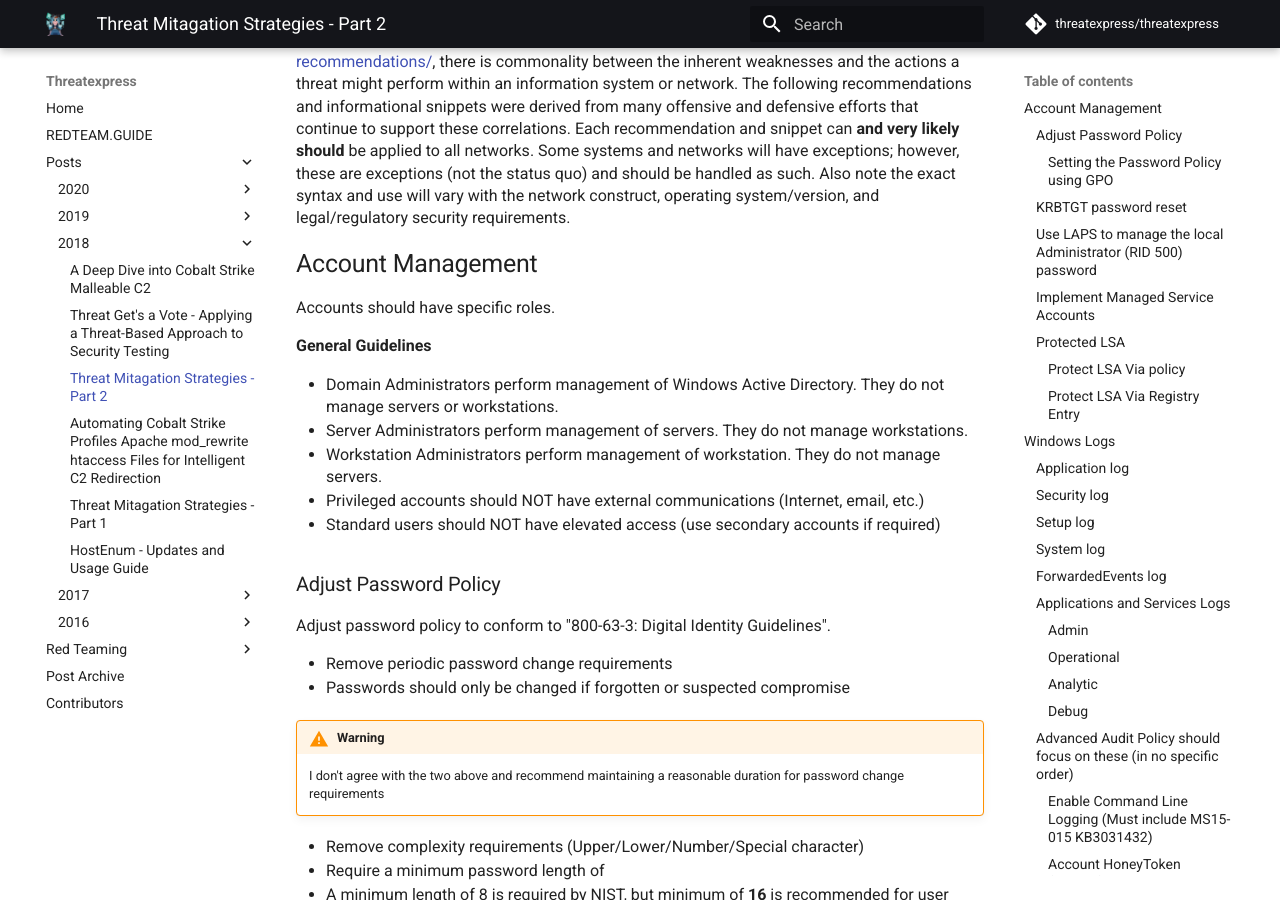
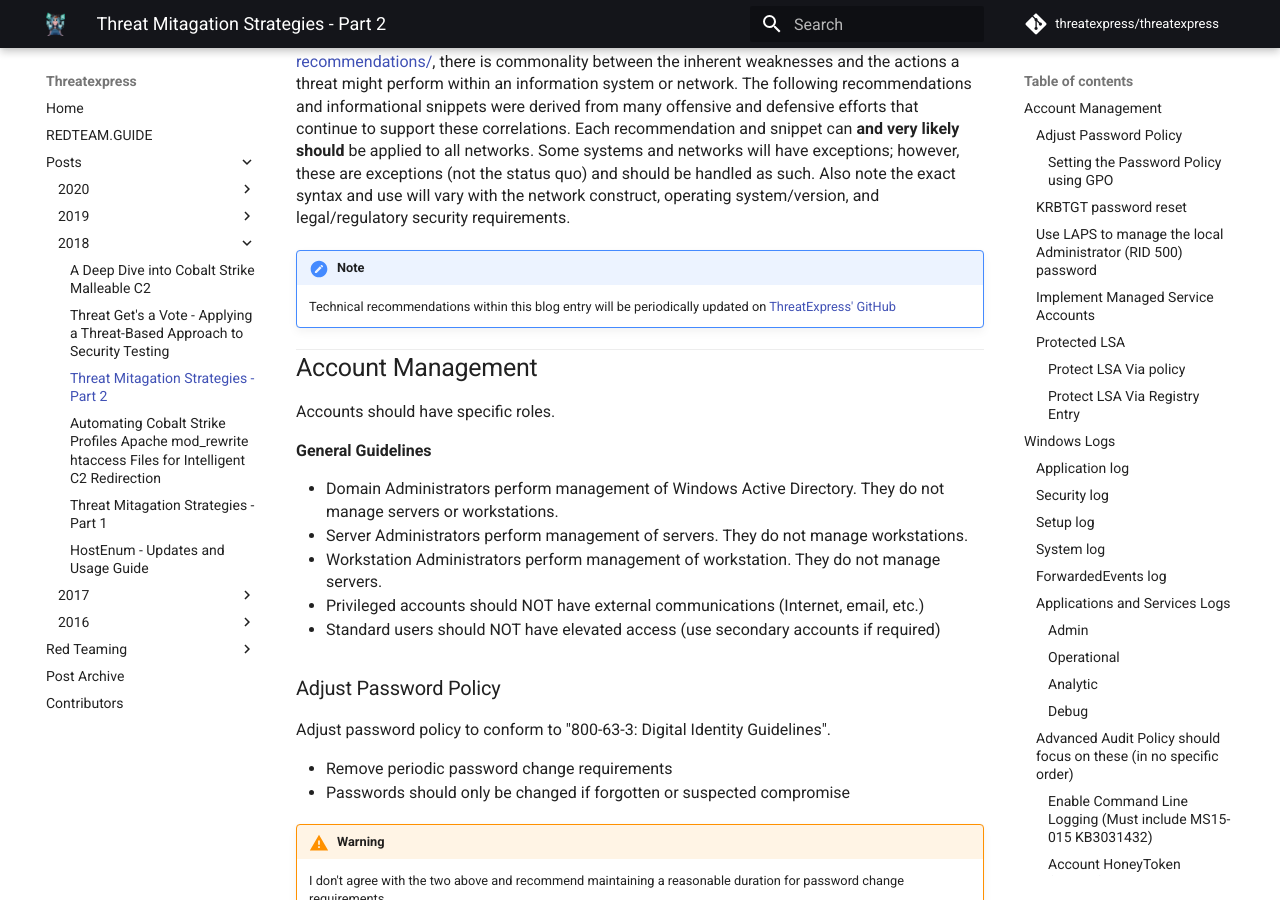
Before and after one commit to threatexpress/threatexpress, an MkDocs documentation site: the page built from docs/blogs/2018/threat-mitigation-strategies-technical-recommendations-and-info-part-2.md, in a window 1280 px wide and 900 px high, scrolled down 616 px. Built offline with MkDocs 1.6.1 and Material for MkDocs 9.7.7, drawn with Linux system fonts in a browser that asks for light colours; nearby versions of some CDN libraries; comment, search, counter and statistics services are not loaded.

```diff
--- a/docs/blogs/2018/threat-mitigation-strategies-technical-recommendations-and-info-part-2.md
+++ b/docs/blogs/2018/threat-mitigation-strategies-technical-recommendations-and-info-part-2.md
@@ -7,6 +7,11 @@ _The following information was composed by Andrew Chiles (@andrewchiles), Joe Ve
 ![minis_io defender][1]
 
 As discussed in the Threat Mitigation Strategies Part 1  http://threatexpress.com/blogs/2018/threat-mitigation-strategies-observations-recommendations/, there is commonality between the inherent weaknesses and the actions a threat might perform within an information system or network.  The following recommendations and informational snippets were derived from many offensive and defensive efforts that continue to support these correlations. Each recommendation and snippet can **and very likely should** be applied to all networks. Some systems and networks will have exceptions; however, these are exceptions (not the status quo) and should be handled as such. Also note the exact syntax and use will vary with the network construct, operating system/version, and legal/regulatory security requirements.
+
+!!! Note
+    Technical recommendations within this blog entry will be periodically updated on [ThreatExpress' GitHub](https://github.com/threatexpress/threat-mitigation)
+
+* * *
 
 ## Account Management
 
```
Also changed, not shown: docs/blogs/2018/threat-mitigation-strategies-observations-recommendations.md (+4 -0 lines).
